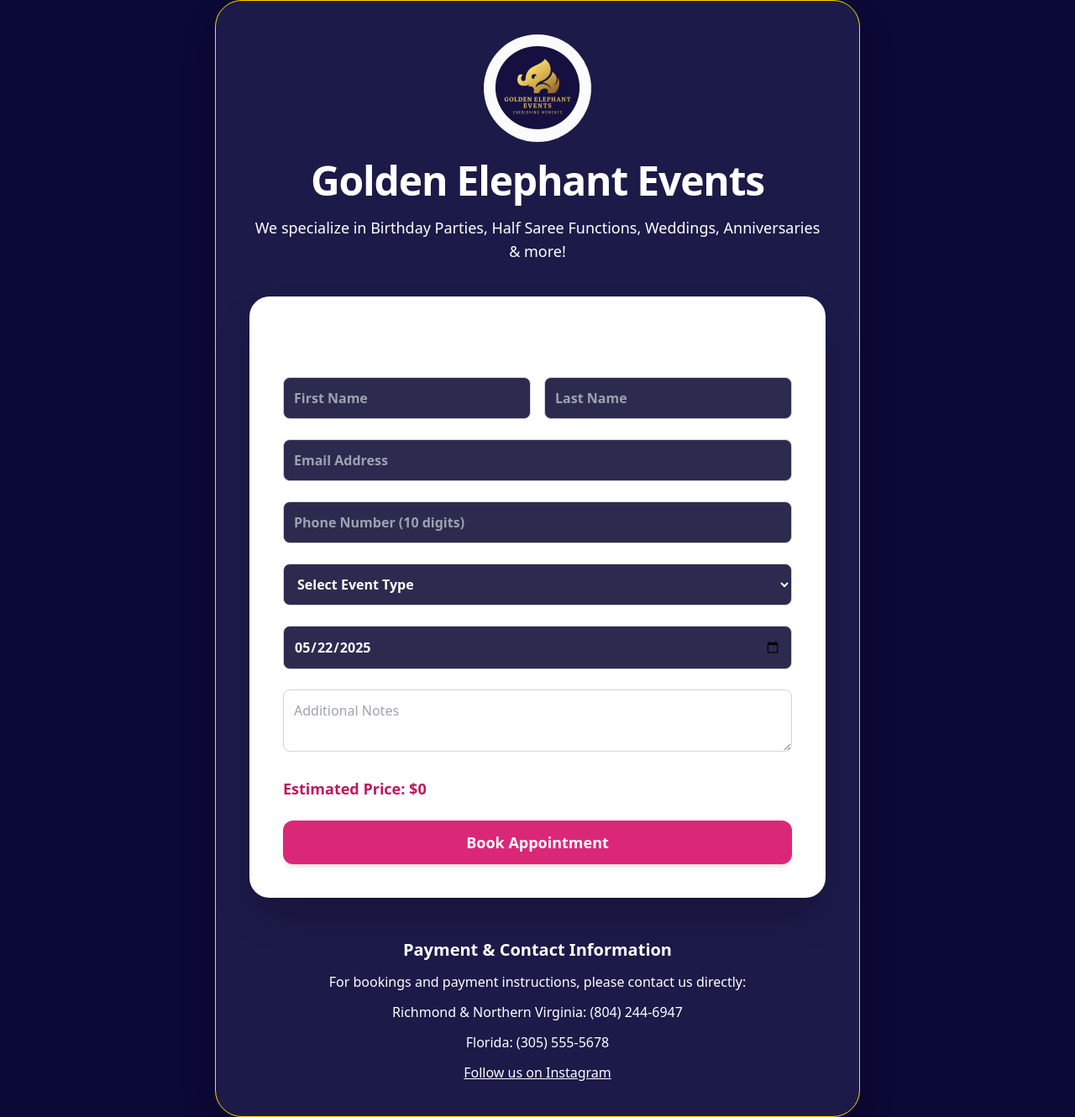
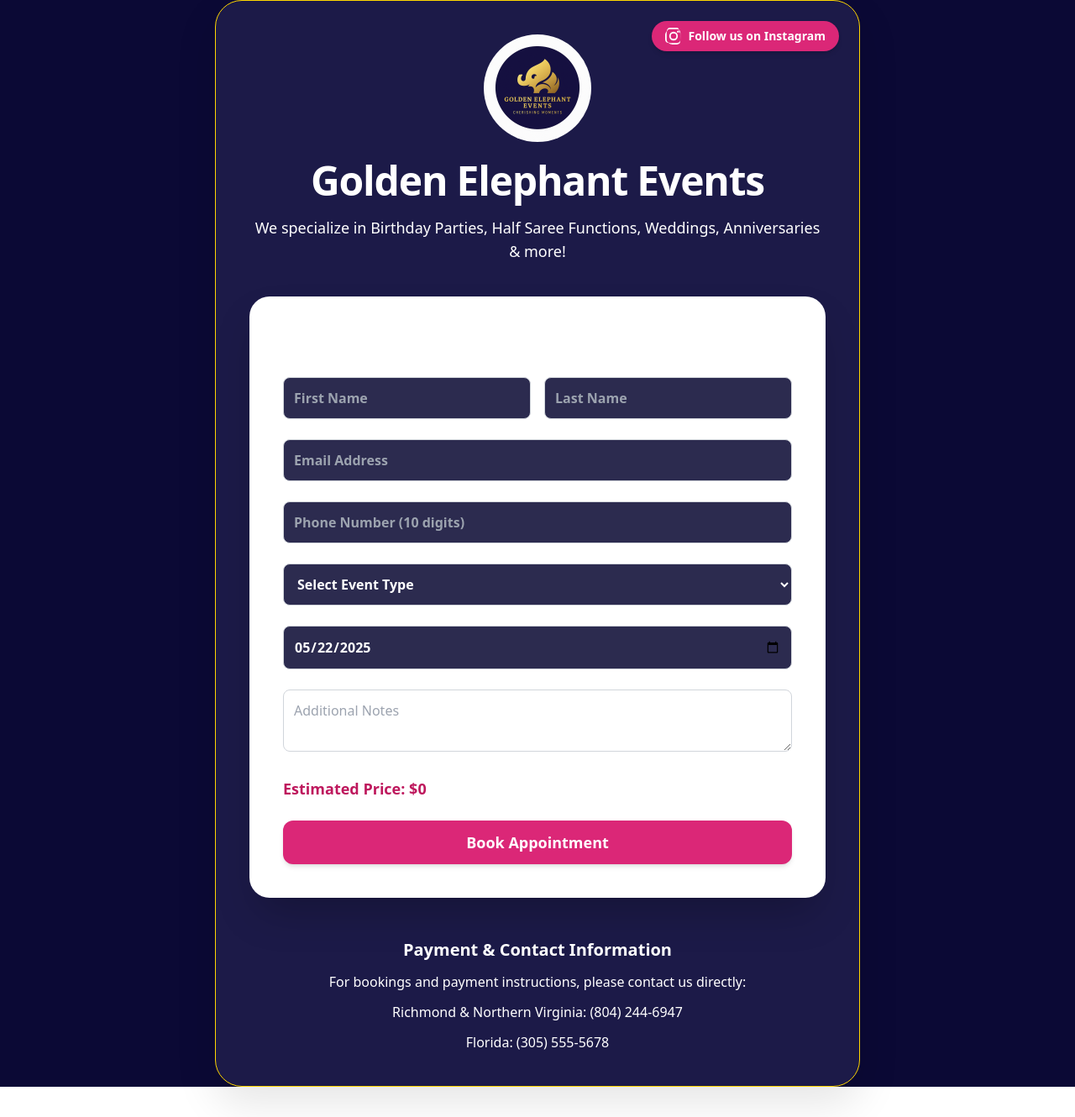
Before and after one commit to bodapativc/geerva, a Next.js app: page / in a window 1280 px wide. Shown: the whole page at 84% size. After the commit the page ends 1294 px from the top, so only its background shows below. Built offline with nearby package versions, Linux system fonts and the light colour scheme.

Commit message:
Update EventDecorBooking.js

```diff
--- a/components/EventDecorBooking.js
+++ b/components/EventDecorBooking.js
@@ -91,9 +91,16 @@
   const eventList = Object.keys(pricing);
 
   return (
-    <motion.div className="min-h-screen bg-[#0b0935] text-white">
+    <motion.div className="min-h-screen bg-[#0b0935] text-white relative">
       <div className="max-w-3xl mx-auto bg-[#1c1a48] backdrop-blur-xl rounded-[2rem] p-8 sm:p-10 shadow-[0_20px_50px_rgba(0,0,0,0.1)] border border-[#FFD700]">
-        <div className="text-center mb-10">
+        <div className="absolute top-6 right-6">
+  <a href="https://www.instagram.com/golden_elephant_events?igsh=MWE0Y3k3eGc5bHVnMA==" target="_blank" rel="noopener noreferrer" className="inline-flex items-center gap-2 px-4 py-2 bg-pink-600 hover:bg-pink-700 text-white text-sm font-semibold rounded-full shadow-md transition-all">
+    <svg xmlns="http://www.w3.org/2000/svg" className="h-5 w-5" fill="currentColor" viewBox="0 0 24 24"><path d="M12 2.163c3.204 0 3.584.012 4.85.07 1.366.062 2.633.337 3.608 1.312.975.975 1.25 2.242 1.312 3.608.058 1.266.07 1.646.07 4.847s-.012 3.582-.07 4.847c-.062 1.366-.337 2.633-1.312 3.608-.975.975-2.242 1.25-3.608 1.312-1.266.058-1.646.07-4.85.07s-3.584-.012-4.85-.07c-1.366-.062-2.633-.337-3.608-1.312-.975-.975-1.25-2.242-1.312-3.608C2.175 15.582 2.163 15.202 2.163 12s.012-3.582.07-4.847c.062-1.366.337-2.633 1.312-3.608.975-.975 2.242-1.25 3.608-1.312 1.266-.058 1.646-.07 4.85-.07zM12 0C8.741 0 8.332.013 7.052.072 5.78.131 4.674.403 3.68 1.397 2.686 2.391 2.414 3.497 2.355 4.769.013 8.332 0 8.741 0 12s.013 3.668.072 4.948c.059 1.272.331 2.378 1.325 3.372.994.994 2.1 1.266 3.372 1.325C8.332 23.987 8.741 24 12 24s3.668-.013 4.948-.072c1.272-.059 2.378-.331 3.372-1.325.994-.994 1.266-2.1 1.325-3.372.059-1.28.072-1.689.072-4.948s-.013-3.668-.072-4.948c-.059-1.272-.331-2.378-1.325-3.372C19.326.403 18.22.131 16.948.072 15.668.013 15.259 0 12 0z"/><path d="M12 5.838a6.162 6.162 0 1 0 0 12.324 6.162 6.162 0 0 0 0-12.324zm0 10.162a3.999 3.999 0 1 1 0-7.998 3.999 3.999 0 0 1 0 7.998z"/><circle cx="18.406" cy="5.595" r="1.44"/></svg>
+    Follow us on Instagram
+  </a>
+</div>
+
+<div className="text-center mb-10">
   <img src="/logo.png" alt="Golden Elephant Events Logo" className="mx-auto mb-4 w-32 h-32 rounded-full object-contain" />
           <h1 className="text-5xl font-extrabold text-white tracking-tight leading-tight">Golden Elephant Events</h1>
           <p className="text-lg text-white mt-3">We specialize in Birthday Parties, Half Saree Functions, Weddings, Anniversaries & more!</p>
@@ -128,11 +135,7 @@
           <p className="text-white">For bookings and payment instructions, please contact us directly:</p>
           <p className="text-white font-medium">Richmond & Northern Virginia: (804) 244-6947</p>
           <p className="text-white font-medium">Florida: (305) 555-5678</p>
-          <p className="text-white mt-4">
-            <a href="https://www.instagram.com/golden_elephant_events?igsh=MWE0Y3k3eGc5bHVnMA==" target="_blank" rel="noopener noreferrer" className="underline font-medium">
-              Follow us on Instagram
-            </a>
-          </p>
+
         </div>
       </div>
     </motion.div>
```
